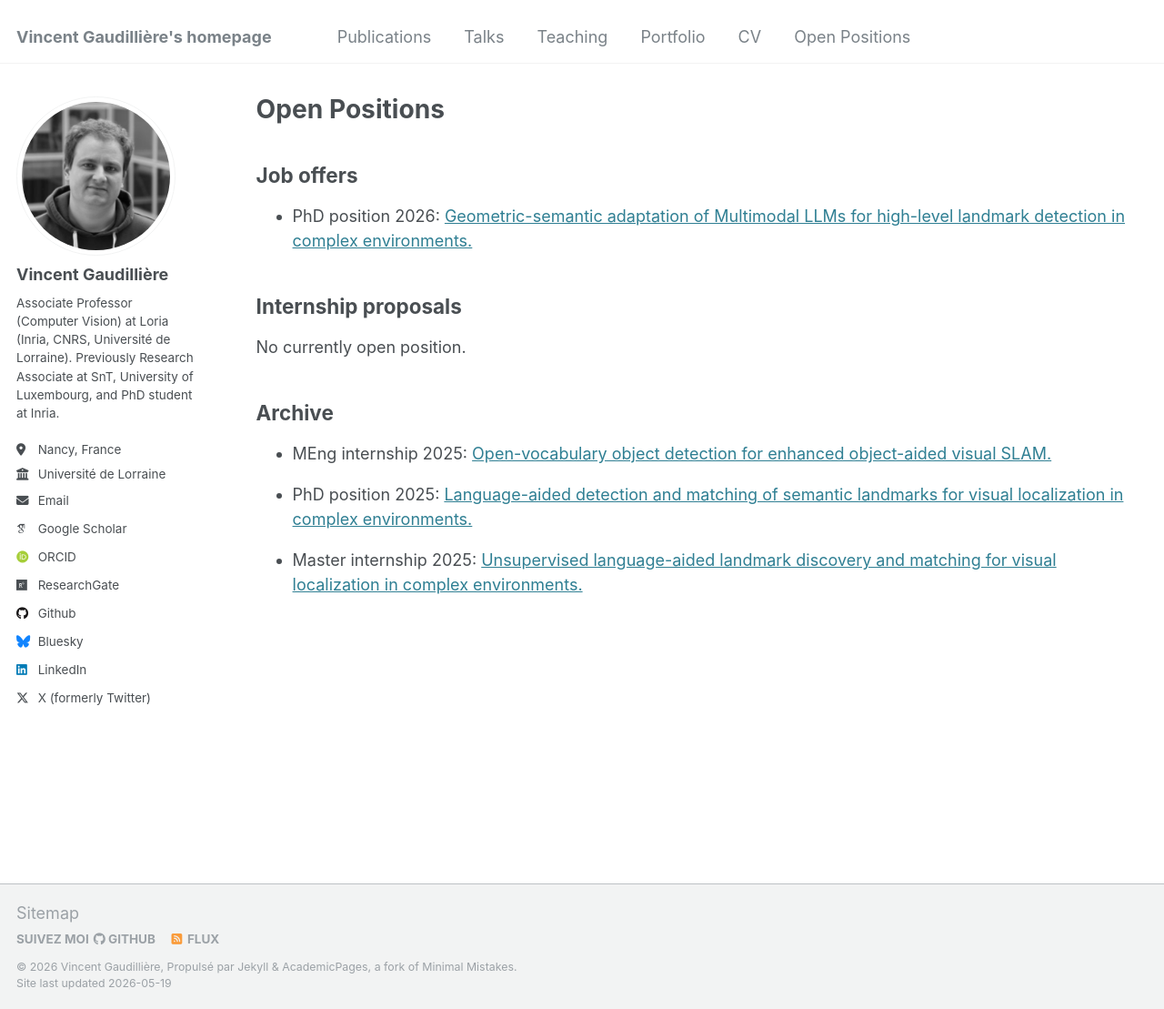
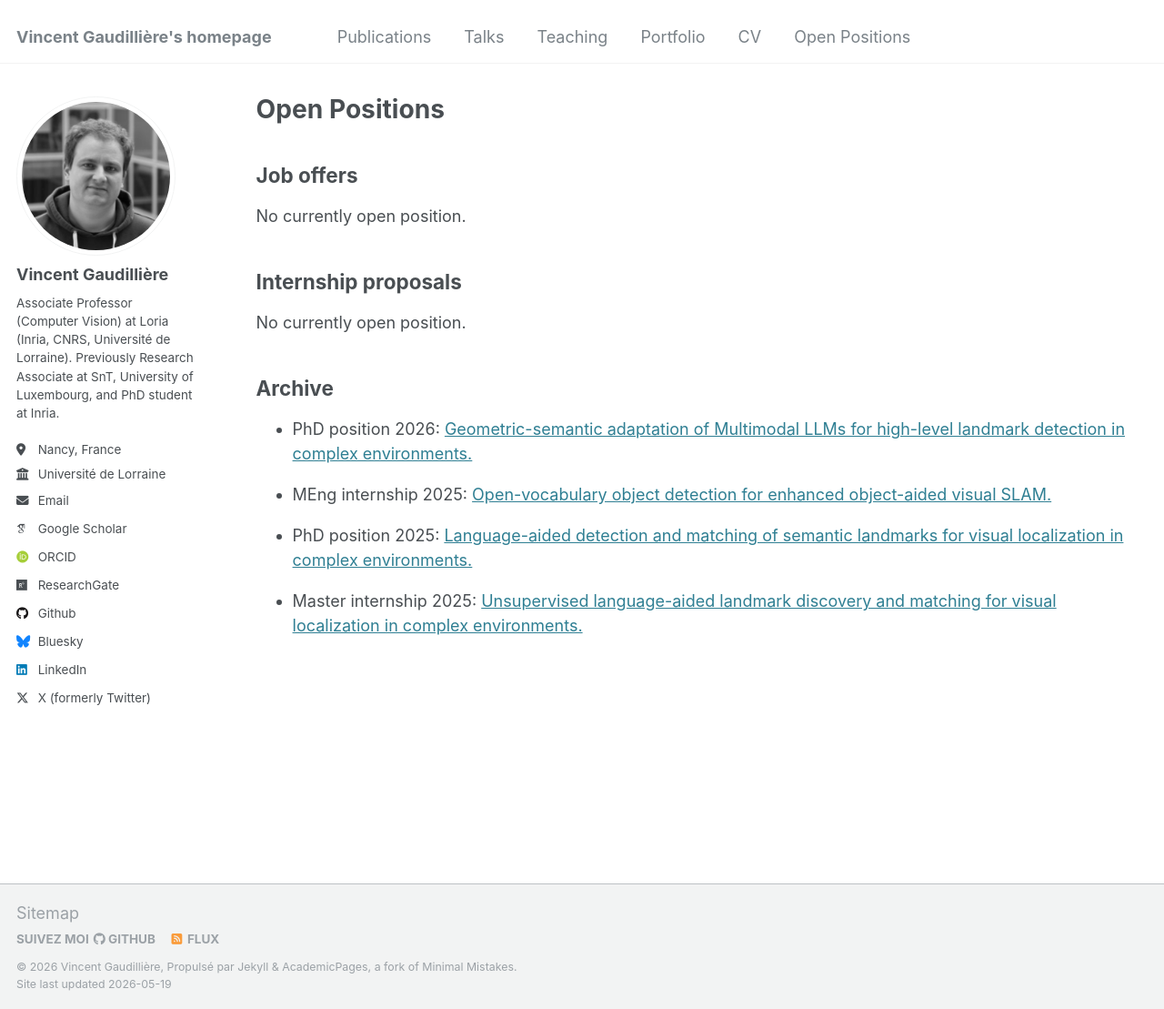
Before and after one commit to vincentgaudilliere/vincentgaudilliere.github.io, a Jekyll site: the page built from _pages/positions.html, in a window 1280 px wide and 1109 px high. Shown: the whole window at 91% size. Built offline with Jekyll 4.4.1, drawn with Linux system fonts in a browser that asks for light colours; some web fonts are replaced; some of the changed lines change nothing that is shown.

Commit message:
Update positions.html

```diff
--- a/_pages/positions.html
+++ b/_pages/positions.html
@@ -7,12 +7,7 @@ author_profile: true
 
 <h2>Job offers</h2>
 
-<!--<p>No currently open position.</p>-->
-
-<ul>
-  <li>PhD position 2026: <a href="/files/PhD_Thesis_ENACT_proposal_2026.pdf" title="PhD Thesis ENACT proposal 2026">Geometric-semantic adaptation of Multimodal
-LLMs for high-level landmark detection in complex environments.</a></li>
-</ul>
+<p>No currently open position.</p>
 
 <h2>Internship proposals</h2>
 
@@ -28,6 +23,11 @@ LLMs for high-level landmark detection in complex environments.</a></li>
 <!--<p>No past opening yet.</p>-->
 
 <ul>
+  <li>PhD position 2026: <a href="/files/PhD_Thesis_ENACT_proposal_2026.pdf" title="PhD Thesis ENACT proposal 2026">Geometric-semantic adaptation of Multimodal
+LLMs for high-level landmark detection in complex environments.</a></li>
+</ul>
+
+<ul>
   <li>MEng internship 2025: <a href="/files/MEng_internship_proposal_2025.pdf" title="MEng internship proposal 2025">Open-vocabulary object detection for enhanced object-aided visual SLAM.</a></li>
 </ul>
 
```
